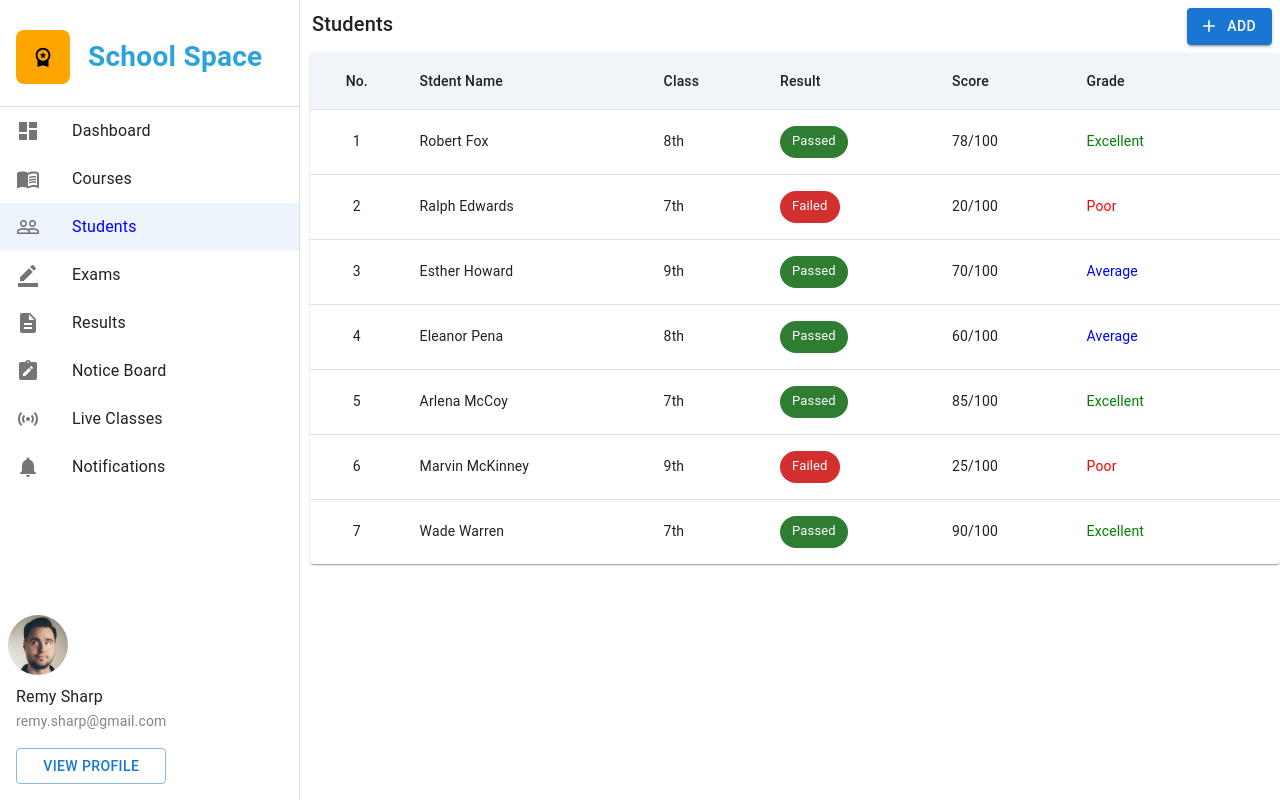
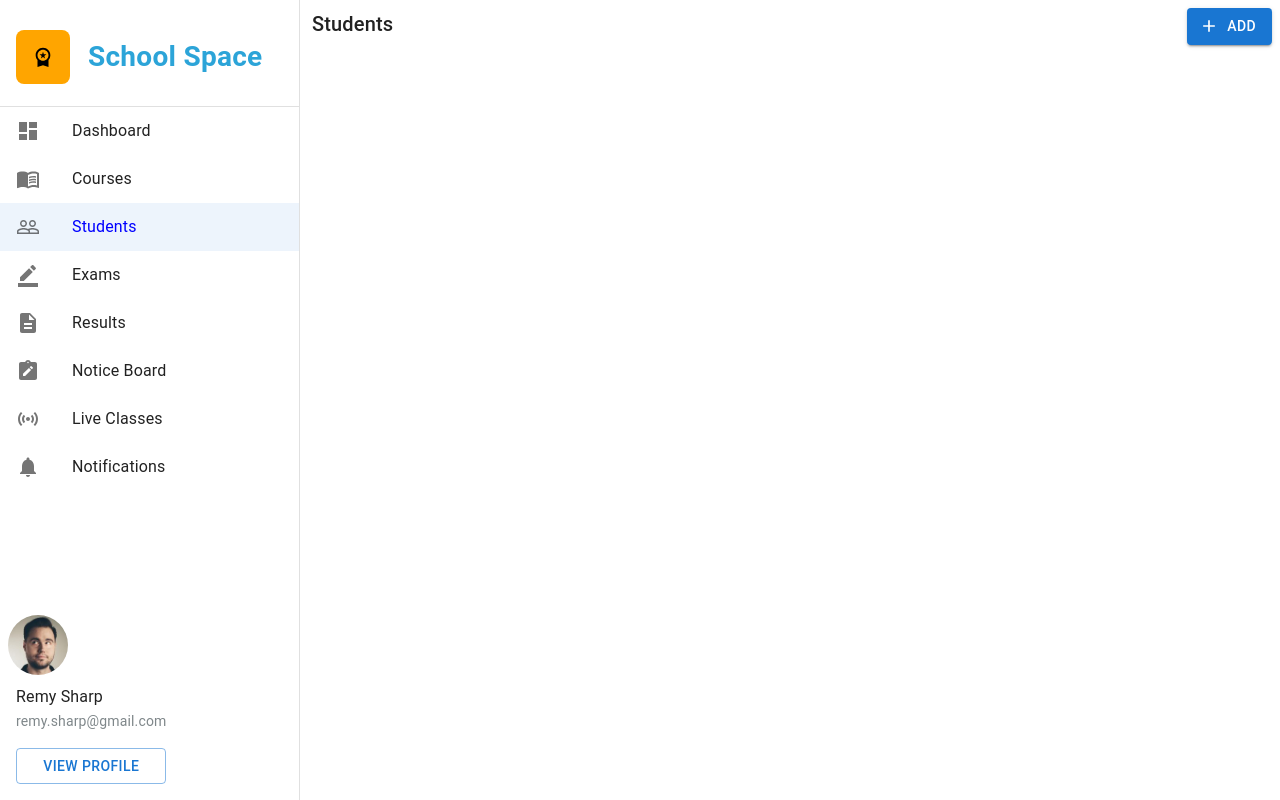
Before and after one commit to apoorv569/school_space_demo, a React (Create React App) app: page / in a window 1280 px wide. Built offline with nearby package versions, Linux system fonts and the light colour scheme; data requests are answered from the project's data file.

Commit message:
Add Material UI.

```diff
--- a/src/App.js
+++ b/src/App.js
@@ -1,3 +1,8 @@
+import {
+    BrowserRouter as Router,
+    Route,
+    Routes,
+} from "react-router-dom";
 
 import Header from "./Components/Header";
 import Sidebar from "./Components/Sidebar";
@@ -5,6 +10,7 @@ import StudentTable from "./Components/StudentTable";
 
 export default function App() {
     return (
+        <Router>
             <div>
                 <div style={{
                     marginLeft: 280,
@@ -21,8 +27,11 @@ export default function App() {
                     marginLeft: 310,
                 }}
                 >
-                  <StudentTable />
+                    <Routes>
+                        <Route path='/students' element={<StudentTable />} />
+                    </Routes>
                 </div>
             </div>
+        </Router>
     );
 }
```
Also changed, not shown: package.json (+7 -3 lines), 1 other file (tests, documents, lock files or other folders).
